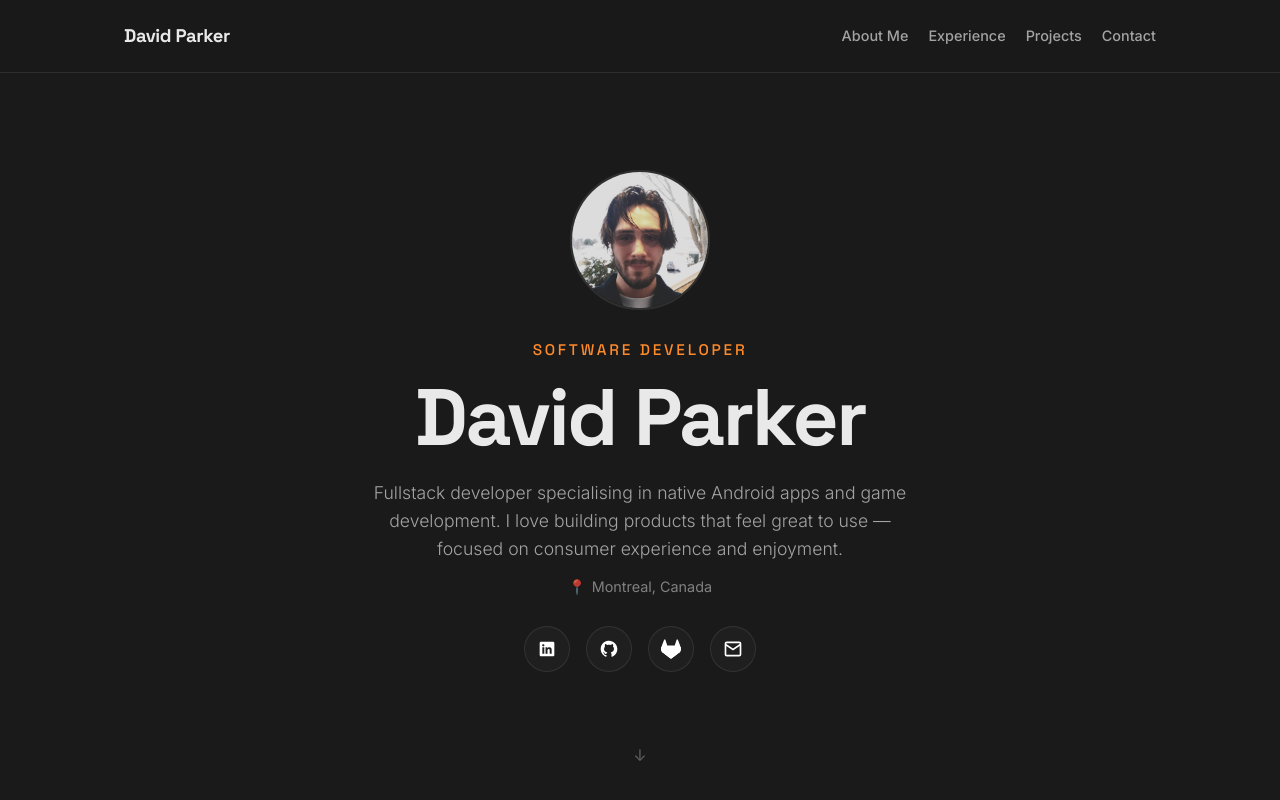
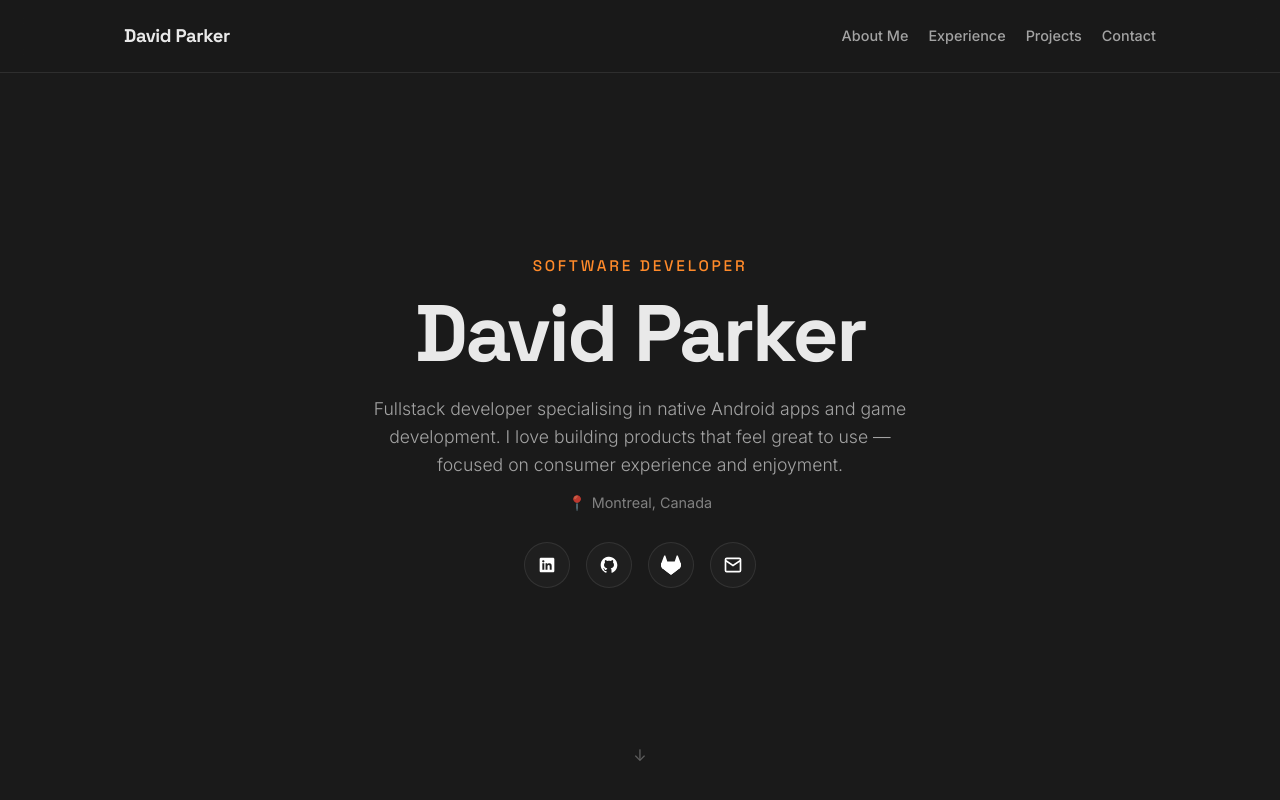
Before and after one commit to Torchicxdd/PersonalWebsite, an Eleventy site: page src/index.njk in a window 1280 px wide. Shown: the top 800 px of the page. Built offline with nearby package versions, Linux system fonts and the light colour scheme; Eleventy itself is replaced by a stand-in of ours; files that its build step writes are made by us from their sources.

Commit message:
Remove headshot

```diff
--- a/src/_data/site.json
+++ b/src/_data/site.json
@@ -19,11 +19,7 @@
   "hero": {
     "role": "Software Developer",
     "bio": "Fullstack developer specialising in native Android apps and game development. I love building products that feel great to use — focused on consumer experience and enjoyment.",
-    "location": "Montreal, Canada",
-    "photo": {
-      "src": "/images/profilePicture.jpg",
-      "alt": "Portrait of David Parker"
-    }
+    "location": "Montreal, Canada"
   },
   "about": {
     "heading": "About Me",
--- a/src/_includes/partials/hero.njk
+++ b/src/_includes/partials/hero.njk
@@ -1,8 +1,5 @@
 <section class="hero" id="top">
   <div class="container hero-inner">
-    <div class="hero-photo-wrap">
-      <img class="hero-photo" src="{{ site.hero.photo.src }}" alt="{{ site.hero.photo.alt }}">
-    </div>
     <p class="hero-role">{{ site.hero.role }}</p>
     <h1 class="hero-name">{{ site.name }}</h1>
     <p class="hero-bio">{{ site.hero.bio }}</p>
--- a/src/css/style.css
+++ b/src/css/style.css
@@ -136,19 +136,6 @@ button {
   flex-direction: column;
   align-items: center;
   text-align: center;
-}
-
-.hero-photo-wrap {
-  width: 140px;
-  margin-bottom: 1.75rem;
-}
-
-.hero-photo {
-  width: 140px;
-  height: 140px;
-  border-radius: 50%;
-  object-fit: cover;
-  border: 2px solid var(--border);
 }
 
 .hero-role {
```
